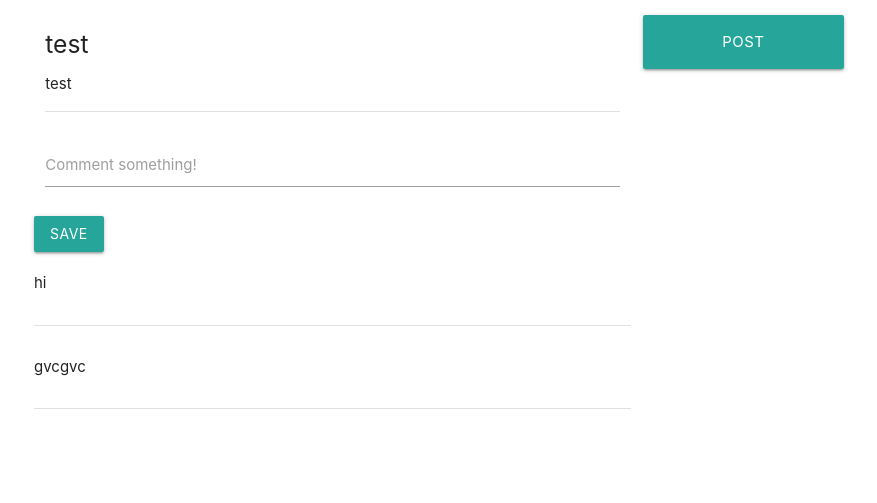
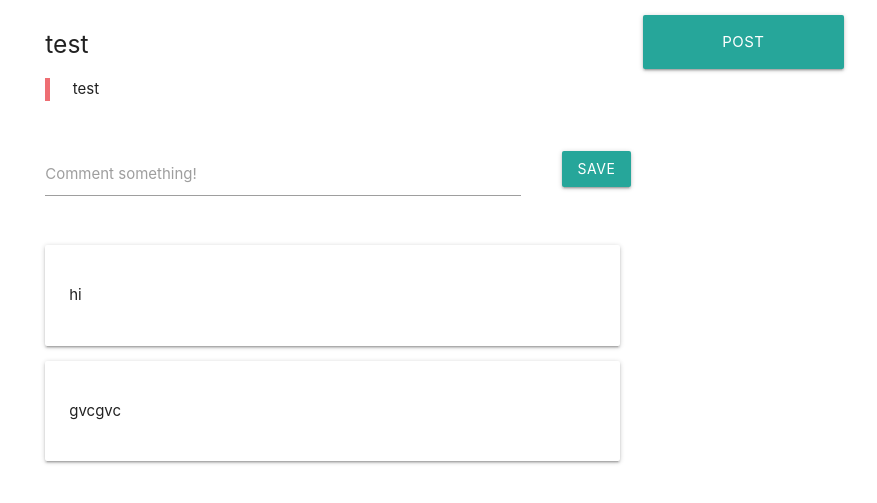
Before and after one commit to ossaris56/flasktutorial, a Flask app: page /comments/29b3b0b9 in a window 1280 px wide. Shown: the top 503 px of the page, without its empty margins (158-1035 px from the left). Run offline with Flask 2, Linux system fonts and the light colour scheme.

Commit message:
made stuff look good

```diff
--- a/templates/comments.html
+++ b/templates/comments.html
@@ -10,32 +10,26 @@
       <div class="col s8">
         <div class="section">
           <h5>{{ post_dict['title'] }}</h5>
-          <p>{{ post_dict['text'] }}</p>
-          <div class="divider"></div>
+          <blockquote>{{ post_dict['text'] }}</blockquote>
         </div>
         <div class="row">
-          <form class="col s12" action="/comments/{{post_id}}/postcomment" method='POST'>
-            <div class="row">
-              <form>
-                <div class="input-field col s12">
+          <form action="/comments/{{post_id}}/postcomment" method='POST'>
+            <div class="col s10 input-field">
               <textarea name="comment" class="materialize-textarea"></textarea>
               <label for="comment">Comment something!</label>
             </div>
-                <div>
+            <div class="input-field right">
               <button class="btn waves-effect waves-light" type="submit" name="action">
                 save
               </button>
+            </div>
           </form>
         </div>
-            </div>
-          </form>
         {% for comment in post_dict['comments'] %}
-              <div class="section">
+            <div class="section card-panel">
               <p>{{ comment }}</p>
             </div>
-              <div class="divider"></div>
         {% endfor %}
-        </div>
        </div>
        <div class="col s3">
         <div class="section">
--- a/templates/index.html
+++ b/templates/index.html
@@ -23,7 +23,7 @@
                 </div>
                 <div class="col s10">
                   <h5>{{ post['title'] }}</h5>
-                  <p>{{ post['text'] }}</p>
+                  <blockquote>{{ post['text'] }}</blockquote>
                   <a href="comments/{{post['post_id']}}">
                       {{ post['comments']|length }} comments
                   </a>
@@ -33,7 +33,6 @@
           </div>
         {% endfor %}
       </div>
-      <div class="divider"></div>
       <div class="col s3">
         <div class="section">
           <a href="/postdiscussion" class="waves-effect waves-light btn-large">Post something!</a>
```
Also changed, not shown: app.py (line endings or trailing spaces). Lines whose indentation alone changed are shown as unchanged.
